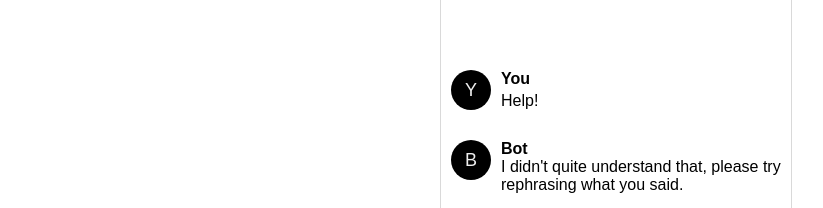
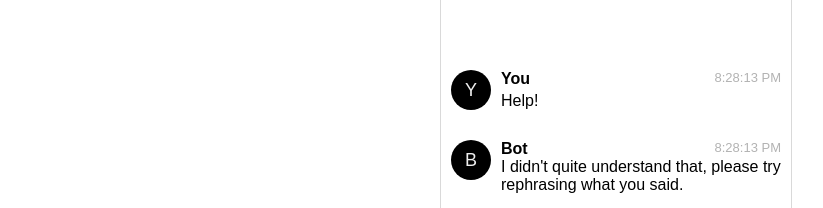
Before and after one commit to HackRU/Reactment, a React (Create React App) app in the folder challenge/: page / in a window 1280 px wide. Shown: the part 548-756 px from the top of the page, without its empty margins (448-1271 px from the left). Built offline with nearby package versions, Linux system fonts and the light colour scheme.

Commit message:
Remove hover animation

```diff
--- a/challenge/src/chatbox/ChatMessage.module.css
+++ b/challenge/src/chatbox/ChatMessage.module.css
@@ -45,10 +45,5 @@
     font-size: 13px;
     font-weight: lighter;
 
-    opacity: 0;
+    opacity: 0.3;
 }
-
-.container:hover .date {
-    opacity: 0.3;
-    transition: opacity 0.5s;
-}
```
